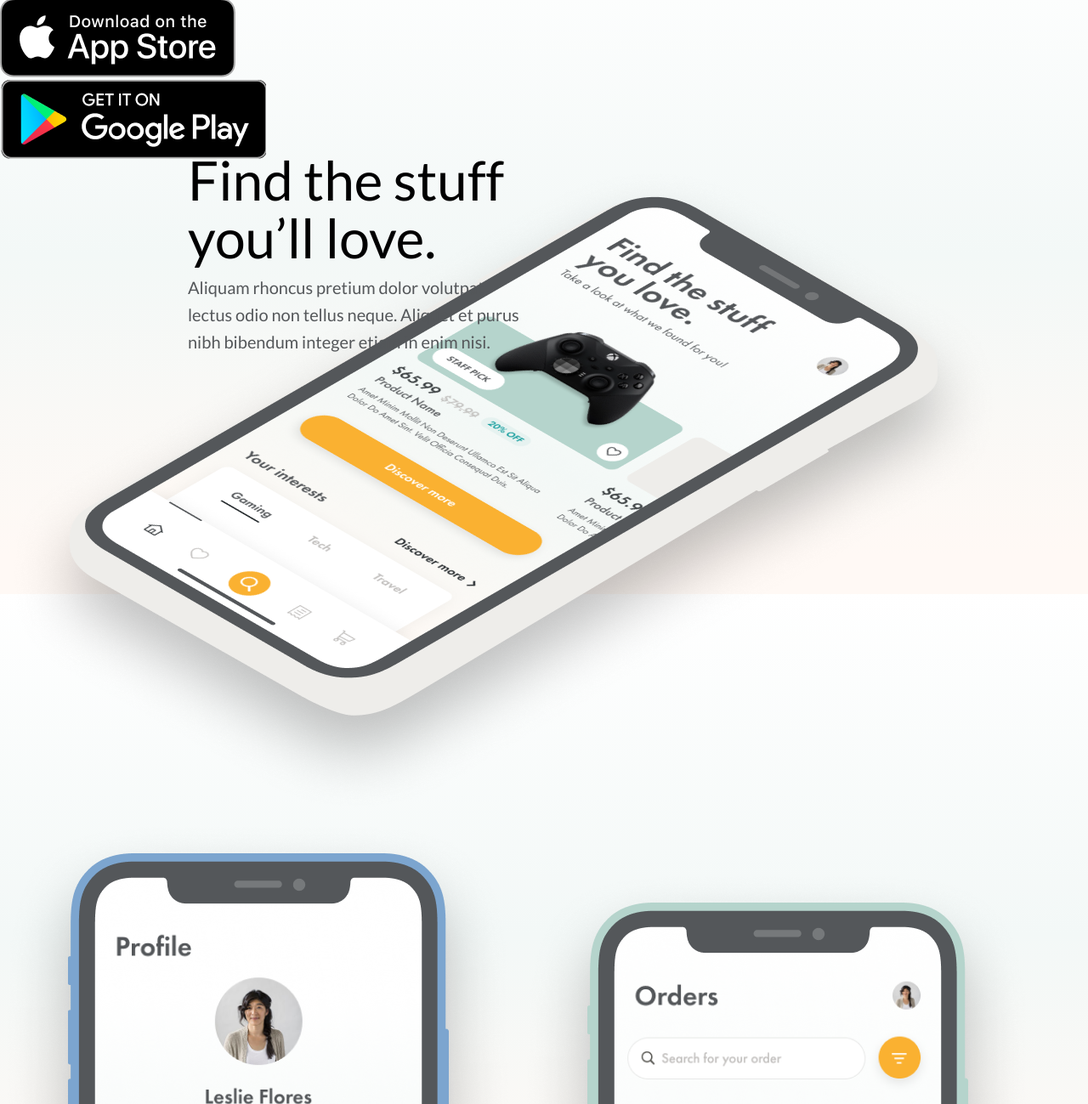
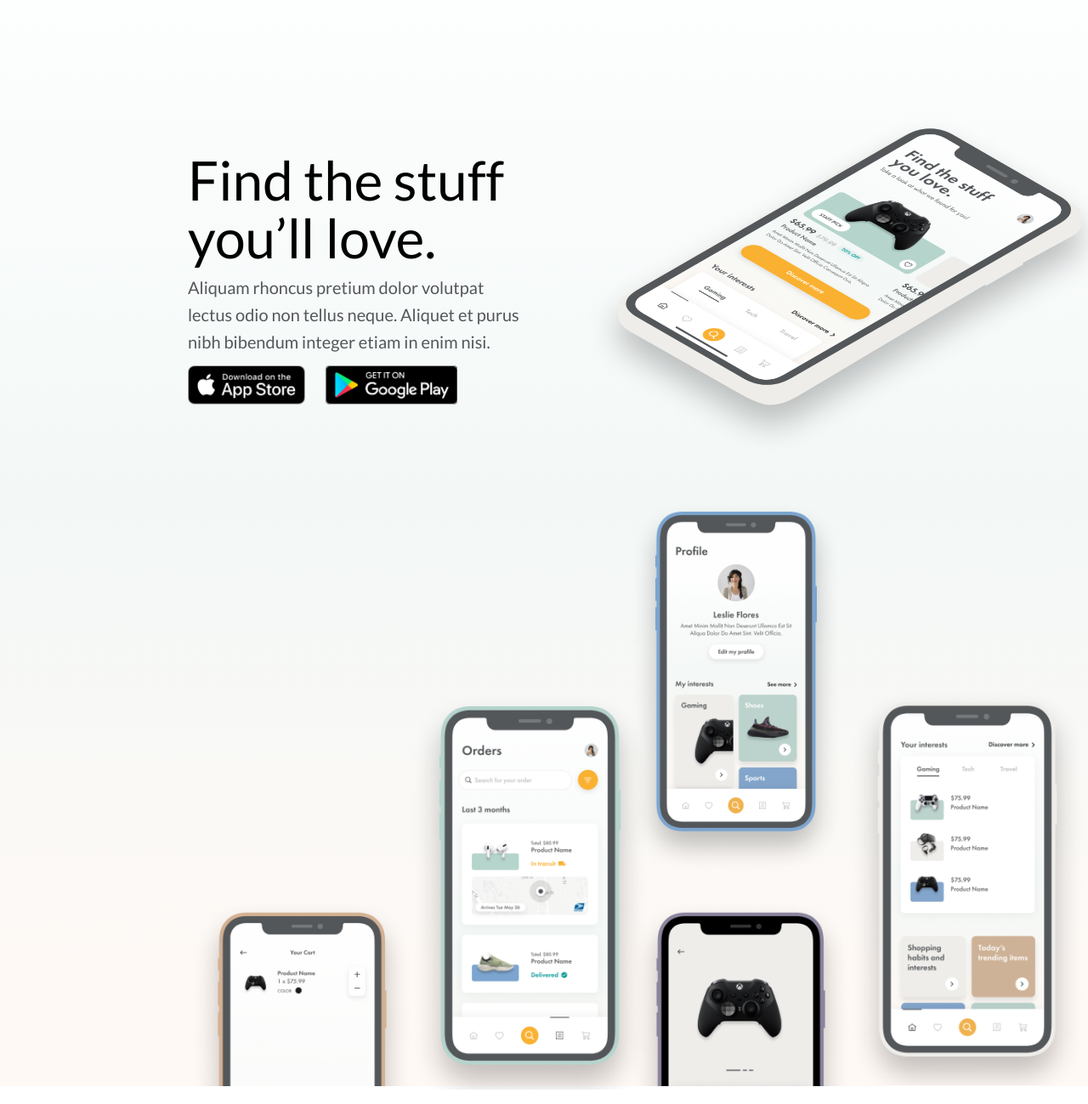
Before and after one commit to AshKatLuck/splashPage, a plain HTML site: page index.html in a window 1280 px wide. Shown: the part 101-1400 px from the top of the page at 85% size. Drawn offline with Linux system fonts and the light colour scheme.

Commit message:
styling assets

```diff
--- a/index.html
+++ b/index.html
@@ -10,7 +10,7 @@
 <body>
     <div class="wrapper">
         <!-- Brand Logo -->
-         <img src="/img/habitual-branding.png" alt="Habitual Branding">
+         <img src="/img/habitual-branding.png" alt="Habitual Branding" class="brand-img">
         <!-- Title and Text -->
          <div class="text-container">
             <h1 class="title">Find the stuff you’ll love.</h1>
@@ -21,7 +21,7 @@
                     <img src="/img/app-store-button.png" alt="App Store Button">
                 </a>
             </div>
-            <div class="google-store-btn">
+            <div class="play-store-btn">
                 <a href="https://google.com" target="_blank">
                     <img src="/img/google-play-button.png" alt="Google play button">
                 </a>
@@ -30,13 +30,14 @@
          <!-- Main Image -->
           <div class="main-image-container">
             <img src="/img/main-image.png" alt="Landing page Mockup">
+            </div>
             <!-- Images -->
             <img src="/img/profile.png" alt="Profile Mockup" class="profile-img">
             <img src="/img/orders.png" alt="Orders Mockup" class="orders-img">
             <img src="/img/home.png" alt="Home Mockup" class="home-img">
             <img src="/img/cart.png" alt="Cart Mockup" class="cart-img">
             <img src="/img/product.png" alt="Product Mockup" class="product-img">
-          </div>
+
     </div>
 
 
--- a/style.css
+++ b/style.css
@@ -14,10 +14,61 @@ body {
 .wrapper{
   position: relative;
   width: 1440px;
-  height: 100vh;
+  height: 1379px;
   margin: auto;
+}
 
+.brand-img {
+  /* Habitual Branding */
+  position: absolute;
+  width: 193px;
+  height: 47.64px;
+  left: 221px;
+  top: 50.25px;
+}
 
+.apple-store-btn{
+  /* App Store Badge US Black */
+    position: absolute;
+    width: 138.44px;
+    height: 46.28px;
+    left: 221px;
+    top: 531px;
+}
+
+.apple-store-btn img{
+    width: 138.44px;
+    height: 46.28px;
+}
+
+.play-store-btn{
+/* Google Play Badge US */
+
+  position: absolute;
+  width: 156.19px;
+  height: 46.28px;
+  left: 381.81px;
+  top: 531px;
+}
+
+.play-store-btn img{
+  width: 156.19px;
+  height: 46.28px;
+
+}
+
+.main-image-container{
+  /* Main image */
+
+    position: absolute;
+    width: 535.72px;
+    height: 309.27px;
+    left: 683.28px;
+    top: 229.73px;
+}
+
+.main-image-container img{
+  height: 411.5px;
 }
 
 .title{
@@ -57,3 +108,67 @@ body {
     color: #54575A;
 
 }
+
+.profile-img{
+  /* Profile */
+
+    position: absolute;
+    height: 444px;
+    left: 737px;
+    right: 479px;
+    top: 686px;
+
+    /* filter: drop-shadow(0px 20px 40px rgba(0, 0, 0, 0.25)); */
+}
+
+.orders-img{
+/* Orders */
+
+  position: absolute;
+  height: 470px;
+  left: 479px;
+  right: 737px;
+  top: 913px;
+
+  /* filter: drop-shadow(0px 20px 40px rgba(0, 0, 0, 0.25)); */
+}
+
+.home-img{
+  /* Home */
+
+    position: absolute;
+    height: 470px;
+    left: 995px;
+    right: 221px;
+    top: 908px;
+
+    /* filter: drop-shadow(0px 20px 40px rgba(0, 0, 0, 0.25)); */
+
+}
+
+.cart-img{
+
+  /* Cart */
+
+    position: absolute;
+    height: 222px;
+    left: 221px;
+    right: 995px;
+    top: 1157px;
+
+    /* filter: drop-shadow(0px 20px 40px rgba(0, 0, 0, 0.25)); */
+}
+
+.product-img{
+
+  /* Product */
+
+    position: absolute;
+    height: 222px;
+    left: 737px;
+    right: 479px;
+    top: 1157px;
+
+    /* filter: drop-shadow(0px 20px 40px rgba(0, 0, 0, 0.25)); */
+
+}
```
